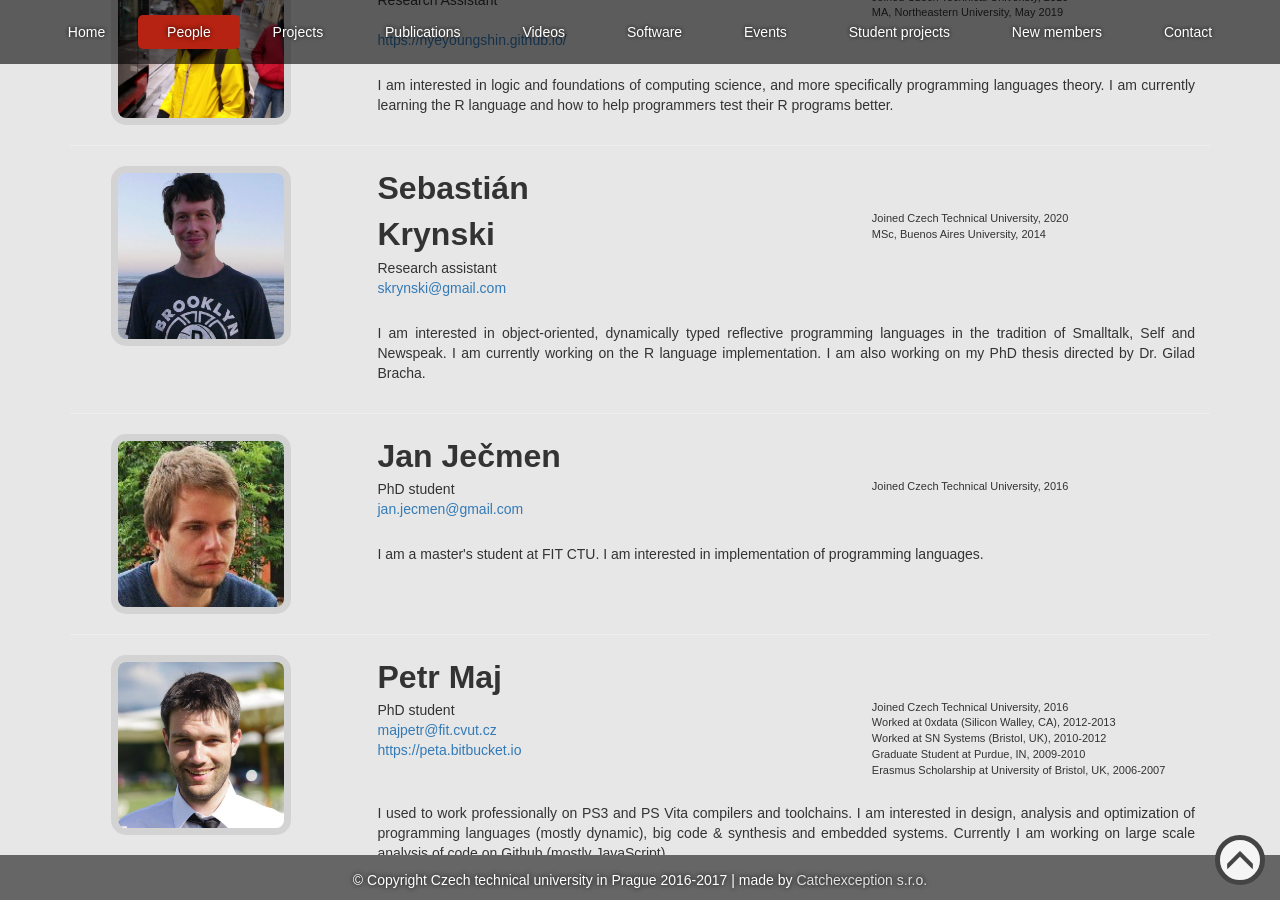
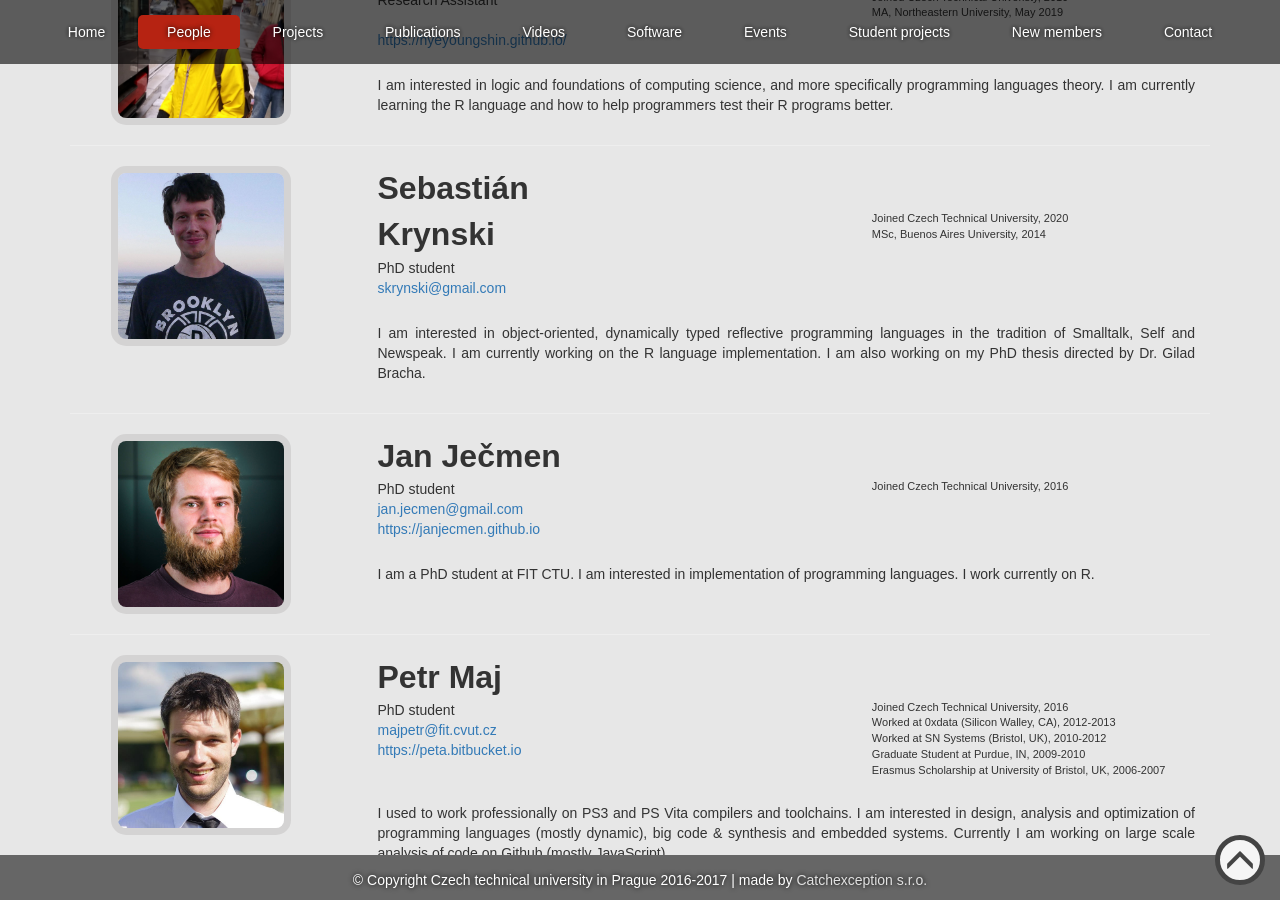
Before and after one commit to PRL-PRG/prl-prg.github.io, a Jekyll site: the page built from people.md, in a window 1280 px wide and 900 px high, scrolled down 2814 px. Built offline with Jekyll 4.4.1, drawn with Linux system fonts in a browser that asks for light colours.

Commit message:
update people

```diff
--- a/people.md
+++ b/people.md
@@ -140,7 +140,7 @@ people:
   - type: researcher
     name: Sebastián Krynski
     photo: sebastian_krynski.jpg
-    title: Research assistant
+    title: PhD student
     email: skrynski@gmail.com
     bio:
     - Joined Czech Technical University, 2020
@@ -152,9 +152,10 @@ people:
     photo: jan_jecmen.jpg
     title: PhD student
     email: jan.jecmen@gmail.com
+    web: https://janjecmen.github.io
     bio:
     - Joined Czech Technical University, 2016
-    note: "I am a master's student at FIT CTU. I am interested in implementation of programming languages."
+    note: "I am a PhD student at FIT CTU. I am interested in implementation of programming languages. I work currently on R."
 
   - type: researcher
     name: Petr Maj
```
Also changed, not shown: images/people/jan_jecmen.jpg.
